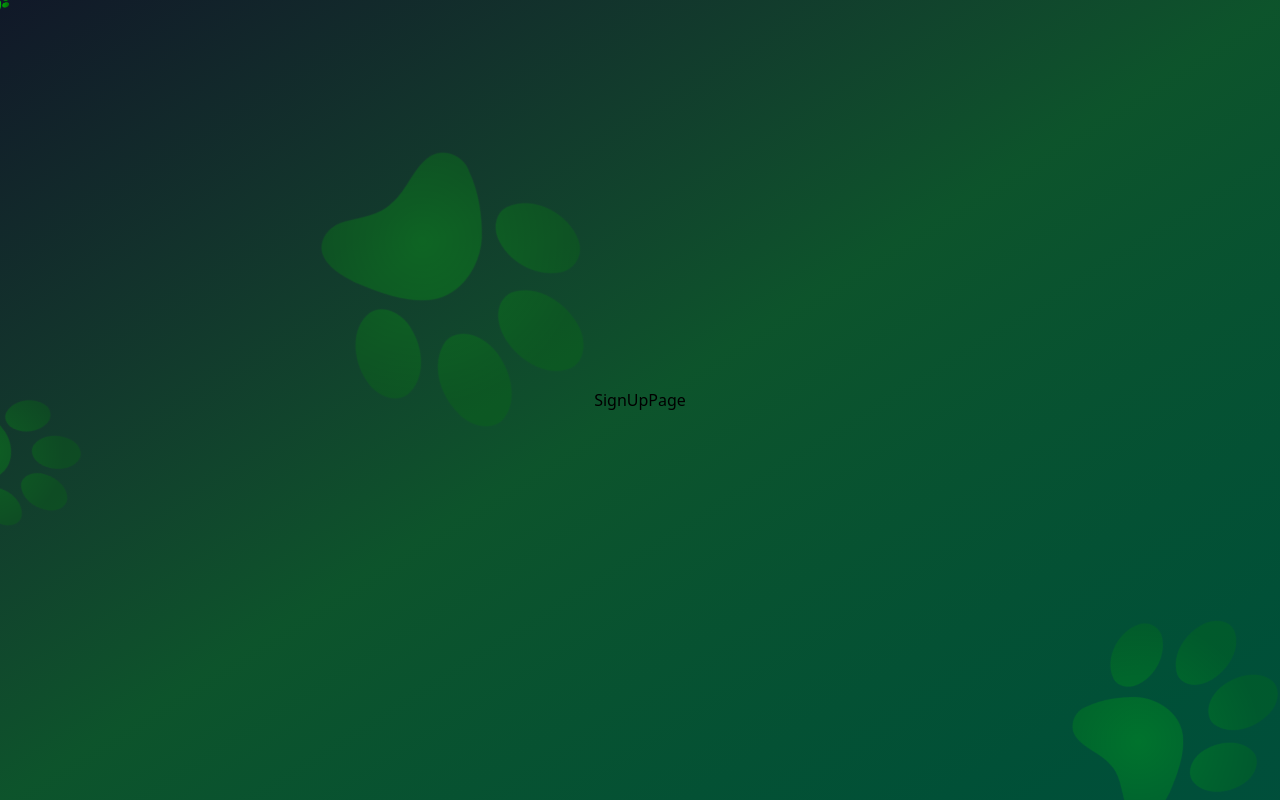
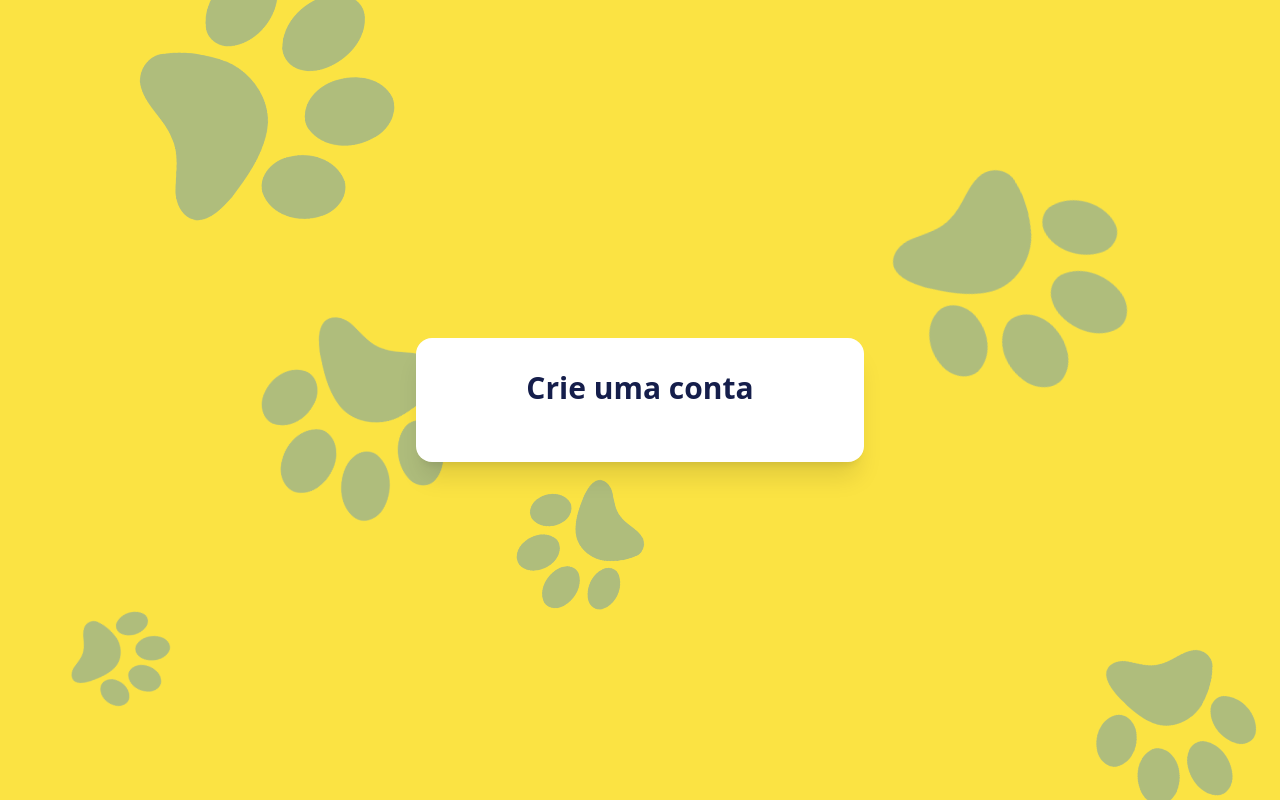
Before and after one commit to helendessa/auth, a React (Vite) app in the folder frontend/: page /signup in a window 1280 px wide. Built offline with nearby package versions, Linux system fonts and the light colour scheme.

Commit message:
update colors

```diff
--- a/frontend/src/App.jsx
+++ b/frontend/src/App.jsx
@@ -7,12 +7,56 @@ import SignUpPage from "./pages/SignUpPage";
 
 function App() {
   return (
-    <div className='min-h-screen bg-gradient-to-br
-    from-gray-900 via-green-900 to-emerald-900 flex items-center justify-center relative overflow-hidden'>
-      <FloatingShape src='./images/green-paw.png' size='w-64 h-64' top='-5%' left='10%' delay={0} />
-      <FloatingShape src='./images/green-paw.png' size='w-48 h-48' top='70%' left='80%' delay={5} />
-      <FloatingShape src='./images/green-paw.png' size='w-32 h-32' top='40%' left='-10%' delay={2} />
-      <MouseFollower src='./images/green-paw.png' size='w-5 h-5' />
+    <div className='min-h-screen bg-[#fbe343] flex items-center justify-center relative overflow-hidden'>
+      <FloatingShape
+        src='./images/blue-paw.png'
+        size='w-64 h-64'
+        top='-5%'
+        left='10%'
+        delay={0}
+        initialRotate={0}
+      />
+      <FloatingShape
+        src='./images/blue-paw.png'
+        size='w-48 h-48'
+        top='40%'
+        left='20%'
+        delay={4}
+        initialRotate={180}
+      />
+      <FloatingShape
+        src='./images/blue-paw.png'
+        size='w-32 h-32'
+        top='60%'
+        left='40%'
+        delay={5}
+        initialRotate={225}
+      />
+       <FloatingShape
+        src='./images/blue-paw.png'
+        size='w-56 h-56'
+        top='20%'
+        left='70%'
+        delay={2}
+        initialRotate={90}
+      />
+      <FloatingShape
+        src='./images/blue-paw.png'
+        size='w-40 h-40'
+        top='80%'
+        left='85%'
+        delay={3}
+        initialRotate={135}
+      />
+      <FloatingShape
+        src='./images/blue-paw.png'
+        size='w-24 h-24'
+        top='75%'
+        left='5%'
+        delay={1}
+        initialRotate={45}
+      />
+      <MouseFollower src='./images/blue-paw.png' size='w-5 h-5' />
 
       <Routes>
         <Route path='/' element={"Home"} />
@@ -22,5 +66,4 @@ function App() {
     </div>
   )
 }
-
 export default App;
--- a/frontend/src/components/FloatingShape.jsx
+++ b/frontend/src/components/FloatingShape.jsx
@@ -1,20 +1,20 @@
 import { motion } from 'framer-motion';
 
-const FloatingShape = ({ src, size, top, left, delay }) => {
+const FloatingShape = ({ src, size, top, left, delay, initialRotate }) => {
   return (
     <motion.img
       src={src}
-      className={`absolute ${size} opacity-20`}
+      className={`absolute ${size} opacity-30`}
       style={{ top, left }}
       animate={{
-        y: ["0%", "100%", "0%"],
-        x: ["0%", "100%", "0%"],
-        rotate: [0, 360],
+        y: [0, 20, 0],
+        x: [0, 20, 0],
+        rotate: [initialRotate, initialRotate + 360],
       }}
       transition={{
-        duration: 20,
+        duration: 30,
         ease: "linear",
-        loop: Infinity,
+        repeat: Infinity,
         delay,
       }}
       aria-hidden="true"
--- a/frontend/src/components/MouseFollower.jsx
+++ b/frontend/src/components/MouseFollower.jsx
@@ -1,11 +1,17 @@
 import { useState, useEffect } from 'react';
 
 const MouseFollower = ({ src, size }) => {
-  const [mousePosition, setMousePosition] = useState({ x: 0, y: 0 });
+  const [positions, setPositions] = useState([]);
 
   useEffect(() => {
     const handleMouseMove = (event) => {
-      setMousePosition({ x: event.clientX, y: event.clientY });
+      setPositions((prevPositions) => {
+        const newPositions = [...prevPositions, { x: event.clientX, y: event.clientY }];
+        if (newPositions.length > 5) {
+          newPositions.shift();
+        }
+        return newPositions;
+      });
     };
 
     window.addEventListener("mousemove", handleMouseMove);
@@ -16,12 +22,23 @@ const MouseFollower = ({ src, size }) => {
   }, []);
 
   return (
-    <img
-      src={src}
-      className={`absolute ${size} opacity-80`}
-      style={{ top: mousePosition.y, left: mousePosition.x, transform: 'translate(-50%, -50%) rotate(45deg)' }}
-      aria-hidden="true"
-    />
+    <>
+      {positions.map((position, index) => (
+        <img
+          key={index}
+          src={src}
+          className={`absolute ${size}`}
+          style={{
+            top: position.y,
+            left: position.x,
+            transform: 'translate(-50%, -50%) rotate(45deg)',
+            opacity: 1 - (index * 0.2), // Gradual opacity for trailing effect
+            zIndex: 40,
+          }}
+          aria-hidden="true"
+        />
+      ))}
+    </>
   );
 };
 
--- a/frontend/src/pages/SignUpPage.jsx
+++ b/frontend/src/pages/SignUpPage.jsx
@@ -1,8 +1,21 @@
 import React from 'react'
+import { motion } from 'framer-motion'
 
 const SignUpPage = () => {
   return (
-    <div>SignUpPage</div>
+    <div className="max-w-md w-full bg-white bg-opacity-900 backdrop-filter backdrop-blur-xl
+    rounded-2xl shadow-xl overflow-hidden"
+    >
+        <div className="p-8">
+              <h2
+              className="text-3xl font-bold mb-6 text-center bg-clip-text text-[#151e4b]">
+                Crie uma conta
+              </h2>
+              <form>
+
+              </form>
+        </div>
+    </div>
   )
 }
 
```
Also changed, not shown: frontend/public/images/bg.jpg (added), frontend/public/images/blue-paw.png (added).
